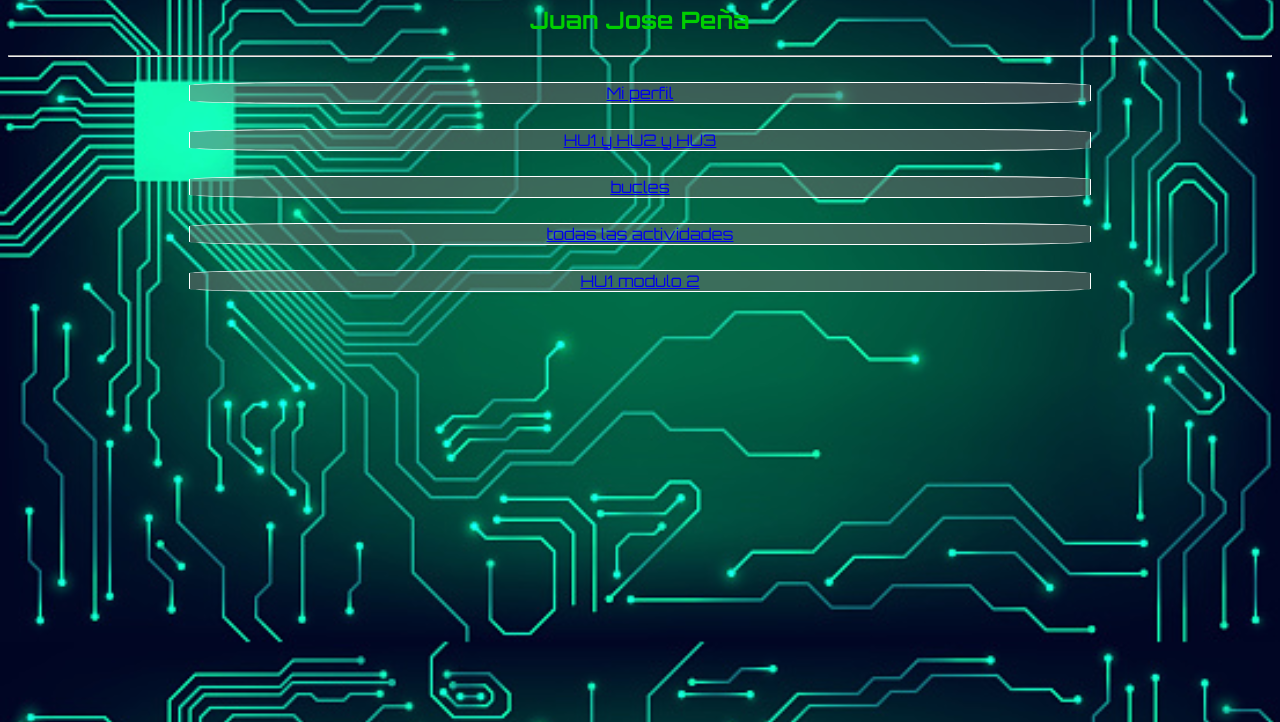
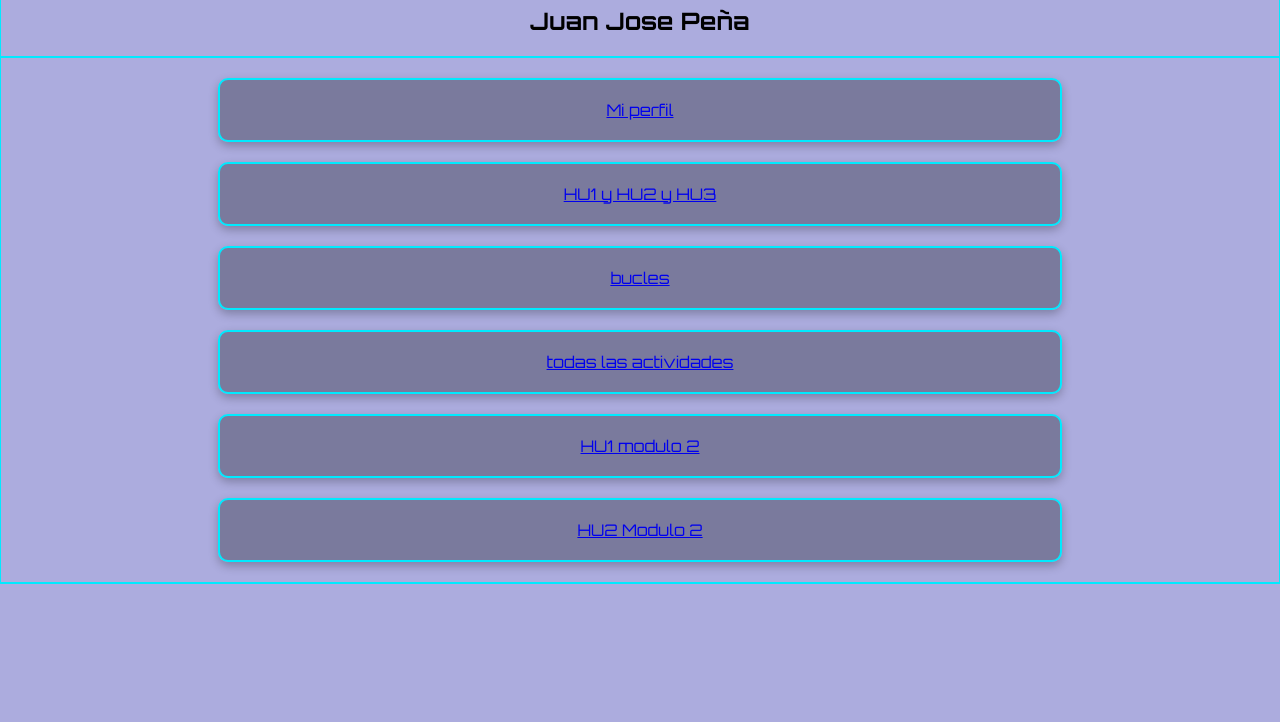
Before and after one commit to juanjo-77/Portafolio, a plain HTML site: page index.html in a window 1280 px wide. Shown: the part 78-800 px from the top of the page. Drawn offline with Linux system fonts and the light colour scheme.

Commit message:
puse la HU2

```diff
--- a/index.css
+++ b/index.css
@@ -1,26 +1,46 @@
+
 body{
-     font-family: 'Orbitron', sans-serif ;
-     background-size: 400% 400%;
-     color: rgb(0, 207, 0);
-     text-align: center;
+    font-family: 'Orbitron', sans-serif;
+    text-align: center;
+    border: 1px solid #00eaff;
+    margin: 0;
+    padding: 0;
+    background-color: rgba(10, 10, 158, 0.336);
+    border-bottom: 2px solid #00eaff;
+}
+
+nav {
+    text-align: center;
+    padding: 15px;
+    background: rgba(0, 0, 0, 0.5); /* Fondo oscuro semitransparente */
+}
+
+nav a {
+    color: #00eaff; /* Color azul neon */
+    margin: 0 20px; /* Espacio entre enlaces */
+    text-decoration: none; /* Quita el subrayado */
+    font-weight: bold;
+}
+
+hr{
+    border: 0;
+    border-top:2px solid #00eaff;
+}
+
+
+article, section,form {
+    border: 2px solid #00eaff;    /* Borde azul neón */
+    border-radius: 10px;           /* Bordes redondeados */
+    padding: 20px;                 /* Espacio interno */
+    margin: 20px 0;                /* Separación entre artículos */
+    background-color: rgba(0, 0, 0, 0.294); /* Fondo semitransparente */
+    box-shadow: 0 4px 10px rgba(0, 0, 0, 0.26); /* Sombra para dar relieve */
+    max-width: 800px;              /* Máximo ancho de la tarjeta */
+    margin-left: auto;             /* Centrar horizontalmente */
+    margin-right: auto;
 }
 
 body a:hover{
     color: #ffffff;
     text-shadow: 0 0 10px #00eaff;
 }
-
-section{
-    background-color: rgba(117, 112, 112, 0.507);
-    border: 1px solid #ffffff;
-    border-radius: 15%;
-    max-width: 900px; /* Ancho máximo */
-    margin: 25px auto; /* Centrado */
-
-}
-
-body {
-    background-image: url('fondo2.jpg');
-    background-size: cover;
-
-}
--- a/index.html
+++ b/index.html
@@ -36,5 +36,9 @@
         <a href="https://github.com/juanjo-77/HTML-Y-CSS.git">HU1 modulo 2</a>
     </section>
 
+    <section>
+        <a href="https://github.com/juanjo-77/actividad_html.git">HU2 Modulo 2</a>
+    </section>
+
 </body>
 </html>
```
